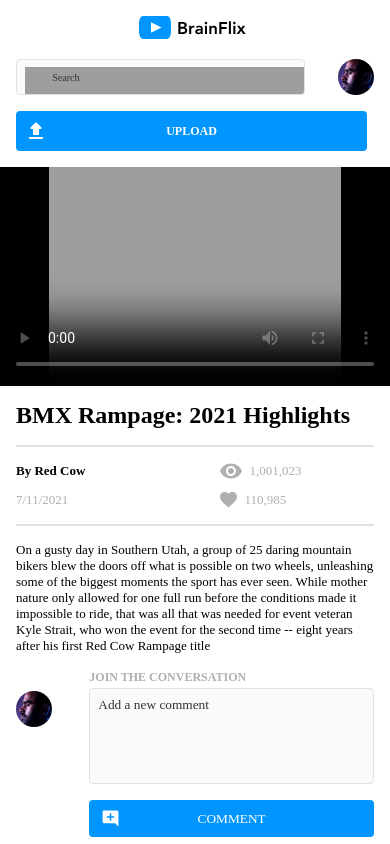
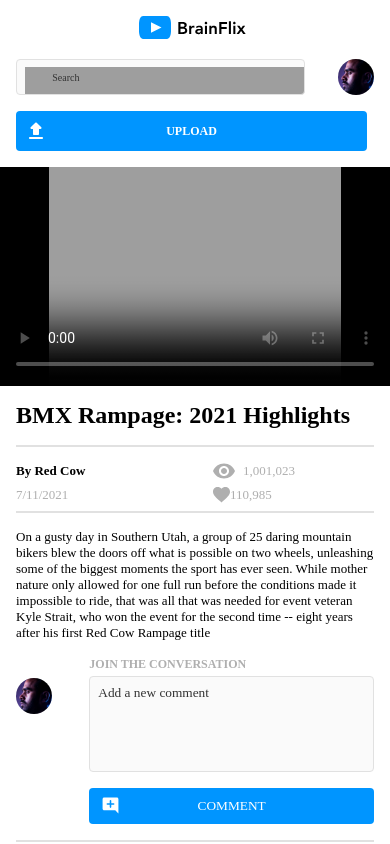
Before and after one commit to AndrewVillalba/andrew-villalba-brainflix, a React (Create React App) app: page / in a window 390 px wide. Shown: the top 844 px of the page. Built offline with nearby package versions, Linux system fonts and the light colour scheme; grey boxes are pictures that could not be loaded.

Commit message:
finished styling for tablet

```diff
--- a/src/component/VideoDetails/VideoDetails.js
+++ b/src/component/VideoDetails/VideoDetails.js
@@ -11,21 +11,21 @@ function VideoDetails({selectedVideo}) {
     return (
         <div className='video-text'>
         <div >
-          <h1 className='video-title'>{title}</h1>
+          <h1 className='video__title'>{title}</h1>
         </div>
         <div className='video-info'>
-          <div className='video-info-top'>
-            <p className='video-info-top__author'>By {channel}</p>
-            <div className='video-info-top-views'>
-              <img src={viewsSvg} alt="views-svg" className='video-info-top-views__img'/>
-              <p className='video-info-top-views__viewcount'>{views}</p>
+          <div className='video-info-left'>
+            <p className='video-info-left__author'>By {channel}</p>
+            <p className='video-info-left__date'>{date}</p>
+          </div>
+          <div className='video-info-right'>
+            <div className='video-info-right-views'>
+              <img src={viewsSvg} alt="views-svg" className='video-info-right-views__img'/>
+              <p className='video-info-right-views__viewcount'>{views}</p>
             </div>
-          </div>
-          <div className='video-info-bottom'>
-            <p className='video-info-bottom__date'>{date}</p>
-            <div className='video-info-bottom-likes'>
-              <img src={likesSvg} alt="likes-svg" className='video-info-bottom-likes__img'/>
-              <p className='video-info-bottom-likes__likecount'>{likes}</p>
+            <div className='video-info-right-likes'>
+              <img src={likesSvg} alt="likes-svg" className='video-info-right-likes__img'/>
+              <p className='video-info-right-likes__likecount'>{likes}</p>
             </div>
           </div>
         </div>
--- a/src/component/VideoDetails/VideoDetails.scss
+++ b/src/component/VideoDetails/VideoDetails.scss
@@ -4,44 +4,73 @@
 
 .video-text {
     padding: 1rem 1rem 0rem 1rem;
+
+    @include tablet {
+        padding: 1rem 2rem 0rem 2rem;
+    }
 }
 
-.video-title {
+.video__title {
     border-bottom: solid 2px $color-mercury;
     padding-bottom: 1rem;
+
+    @include tablet {
+        border: none;
+        padding-bottom: 0rem;
+    }
 }
 
 
 .video-info {
         display: flex;
-        flex-direction: column;
+        flex-direction: row;
+        justify-content: space-between;
         border-bottom: solid 2px $color-mercury;
-        padding: 1rem 0 1rem 0;
+        padding: 1rem 0 0.5rem 0;
 
-        &-top {
+        &-left {
             display: flex;
-            justify-content:space-between;
-            padding-right: 6rem;
-            padding-bottom: 0.8rem;
+            flex-direction: column;
+            width: 45%;
+
+            @include tablet {
+                display: flex;
+                flex-direction: row;
+            }
+
+            &__author {
+                padding-bottom: 0.5rem;
+
+                @include tablet {
+                    padding: 0rem 2rem 0 0 ;
+                }
+            }
+        }
+
+        &-right {
+            display: flex;
+            flex-direction: column;
+            width: 45%;
+
+            @include tablet {
+                display: flex;
+                flex-direction: row;
+                justify-content: flex-end;
+            }
 
             &-views {
                 width: 15vw;
                 display: flex;
                 justify-content: space-between;
+                padding-bottom: 0.5rem;
+
+                @include tablet {
+                    justify-content: flex-end;
+                }
 
                 &__img {
-                    padding-right: 0.5rem;
+                    padding: 0rem 0.5rem 0rem 0rem;
                 }
-            }
-        }
-
-        &-bottom {
-            display: flex;
-            justify-content:space-between;
-            padding-right: 6rem;
-
-            &__date {
-
             }
 
             &-likes {
@@ -49,12 +78,20 @@
                 display: flex;
                 justify-content: space-between;
 
+                @include tablet {
+                    justify-content: flex-end;
+                    padding: 0rem 0rem 0.5rem 0rem;
+                }
+
                 &__img {
-                    padding-right: 0.5rem;
+
+                    @include tablet {
+                        padding: 0rem 0.5rem 0rem 0rem;
+                    }
                 }
             }
         }
-    }
+}
 
 .video__desc {
     padding-top: 1rem;
--- a/src/styles/partials/typography.scss
+++ b/src/styles/partials/typography.scss
@@ -1,4 +1,5 @@
 @use '../../styles/partials/variables.scss' as *;
+@use '../../styles/partials/mixins.scss' as *;
 
 @font-face {
     font-family: "Avenir Next";
@@ -31,36 +32,67 @@
     }
 }
 
-.video-title {
-    font-size: 1.5rem;
-    font-weight: 600;
+.video {
+
+    &__title {
+        font-size: 1.5rem;
+        font-weight: 600;
+
+        @include tablet {
+            font-size: 2.0625rem;
+        }
+    }
+
+    &__desc {
+        font-size: .8125rem;
+
+        @include tablet {
+            font-size: .875rem;
+        }
+    }
 }
 
 .video-info {
 
-    &-top {
+    &-left {
 
         &__author {
             font-size: .8125rem;
             font-weight: 600;
+
+            @include tablet {
+                font-size: .875rem;
+            }
         }
+
+        &__date {
+            font-size: .8125rem;
+            color: $color-silver;
+
+            @include tablet {
+                font-size: .875rem;
+            }
+        }
+    }
+
+    &-right {
 
         &-views__viewcount {
             font-size: .8125rem;
             color: $color-silver;
-        }
-    }
 
-    &-bottom {
-
-        &__date {
-            font-size: .8125rem;
-            color: $color-silver;
+            @include tablet {
+                font-size: .875rem;
+            }
         }
 
         &-likes__likecount {
             font-size: .8125rem;
             color: $color-silver;
+
+            @include tablet {
+                font-size: .875rem;
+            }
         }
     }
 }
```
